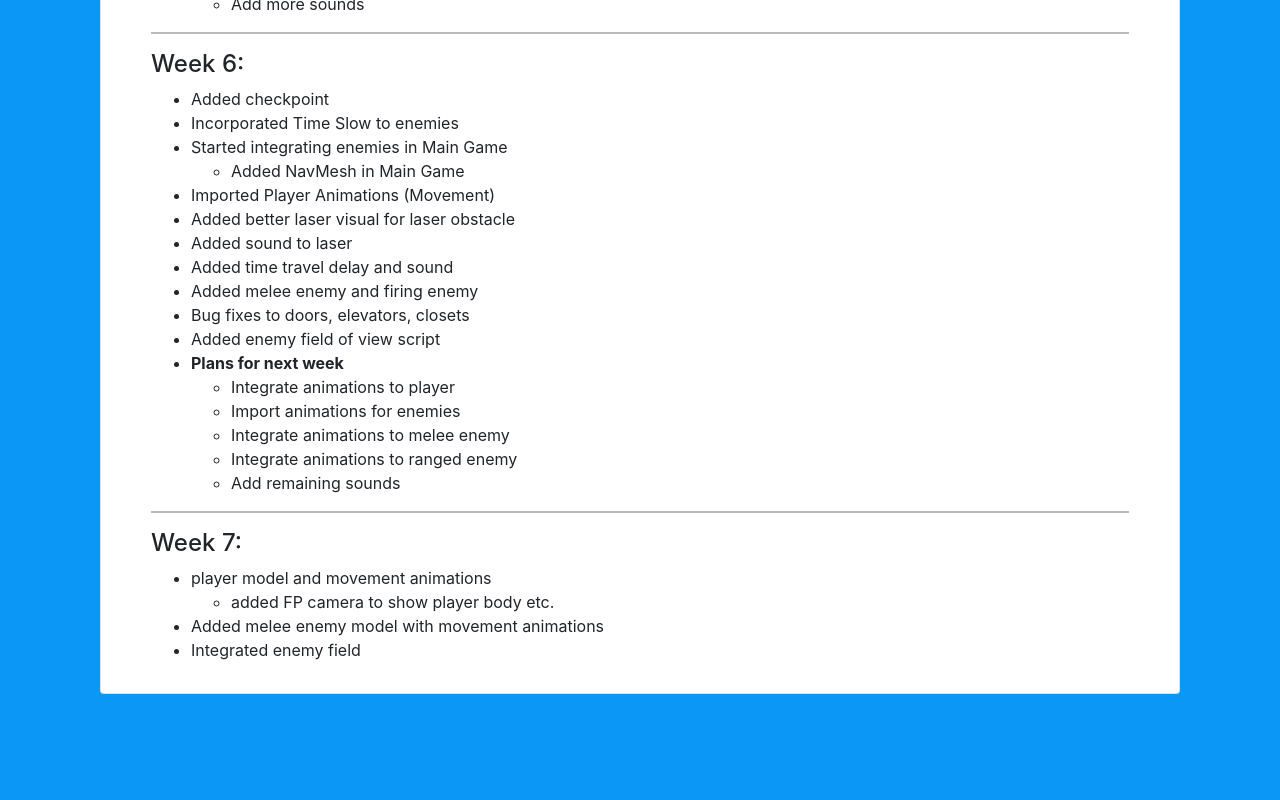
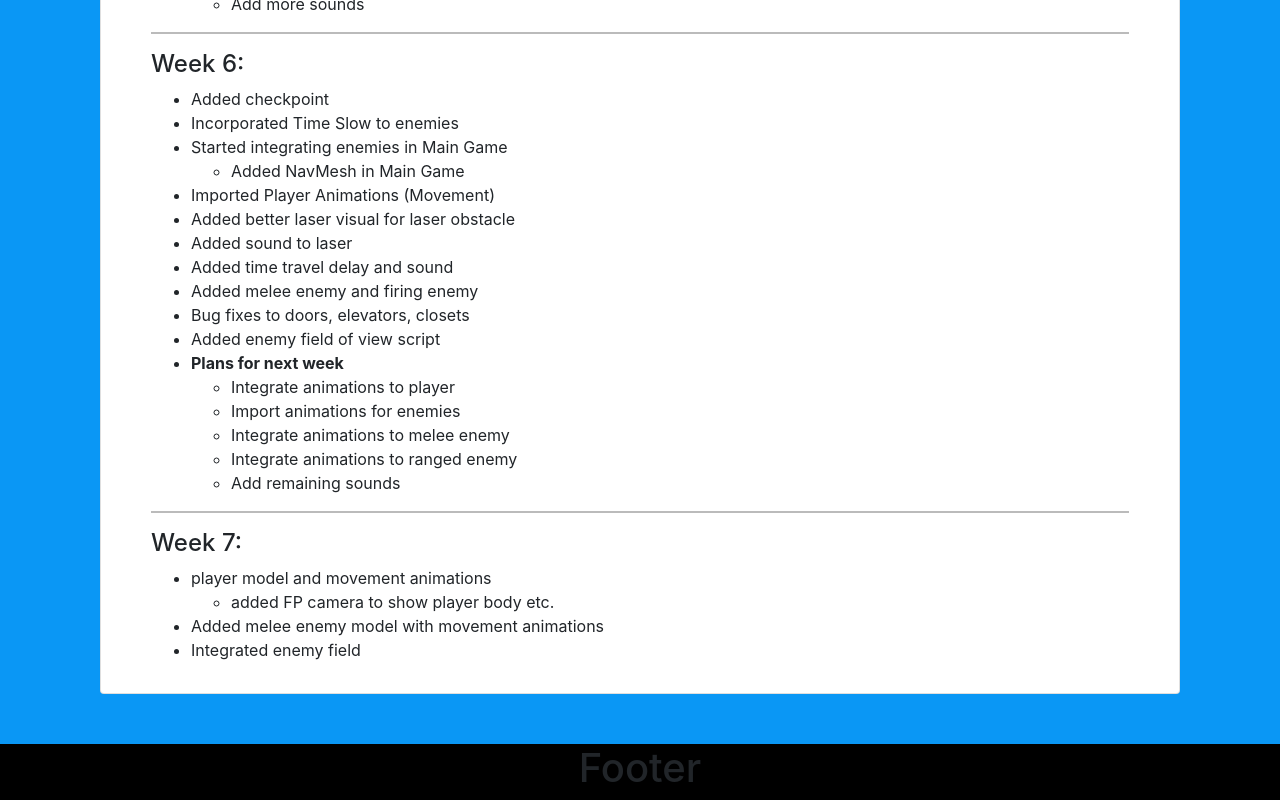
Before and after one commit to L3BC/ics485-site, a React (Create React App) app: page /#/project in a window 1280 px wide. Shown: the part 2413-3213 px from the top of the page. Before the commit the page ends 3107 px from the top, so only its background shows below. Built offline with nearby package versions, Linux system fonts and the light colour scheme.

Commit message:
fixed footer

```diff
--- a/src/App.css
+++ b/src/App.css
@@ -16,6 +16,14 @@ html, body, #root, .App {
   filter: blur(4px);
 }
 
+.appContainer {
+  display: flex;
+  display: -webkit-flex;
+  flex-direction: column;
+
+  min-height: 100vh;
+}
+
 .gradient {
   margin: auto;
   background:
--- a/src/App.js
+++ b/src/App.js
@@ -5,15 +5,15 @@ import Container from 'react-bootstrap/Container';
 import Home from './containers/home/Home';
 import Project from './containers/project/Project';
 import Members from './containers/members/Members';
-// import Footer from './components/footer/Footer';
+import Footer from './components/footer/Footer';
 
 import './App.css';
 
 const App = () => {
   return (
-    <div>
+    <div className='appContainer'>
       <NavigationBar/>
-      <Container>
+      <Container style={{flexGrow: 1}}>
         <div style={{marginTop: 25}}>
           <Switch>
             <Route path='/' exact component={Home} />
@@ -22,7 +22,7 @@ const App = () => {
           </Switch>
         </div>
       </Container>
-      {/* <Footer/> */}
+      <Footer/>
     </div>
   );
 }
--- a/src/containers/project/Project.js
+++ b/src/containers/project/Project.js
@@ -19,6 +19,7 @@ const Project = (props) => {
     return (
         <div style={{ textAlign: 'center' }}>
             <h1 style={{ fontWeight: 'bold' }}>Project</h1>
+            <div style={{paddingBottom: 50}}>
                 <Container>
                     <Card>
                         <div style={styles.header}>
@@ -257,6 +258,7 @@ const Project = (props) => {
                     </Card>
                 </Container>
             </div>
+        </div>
     );
 }
 
```
Lines whose indentation alone changed are shown as unchanged.
